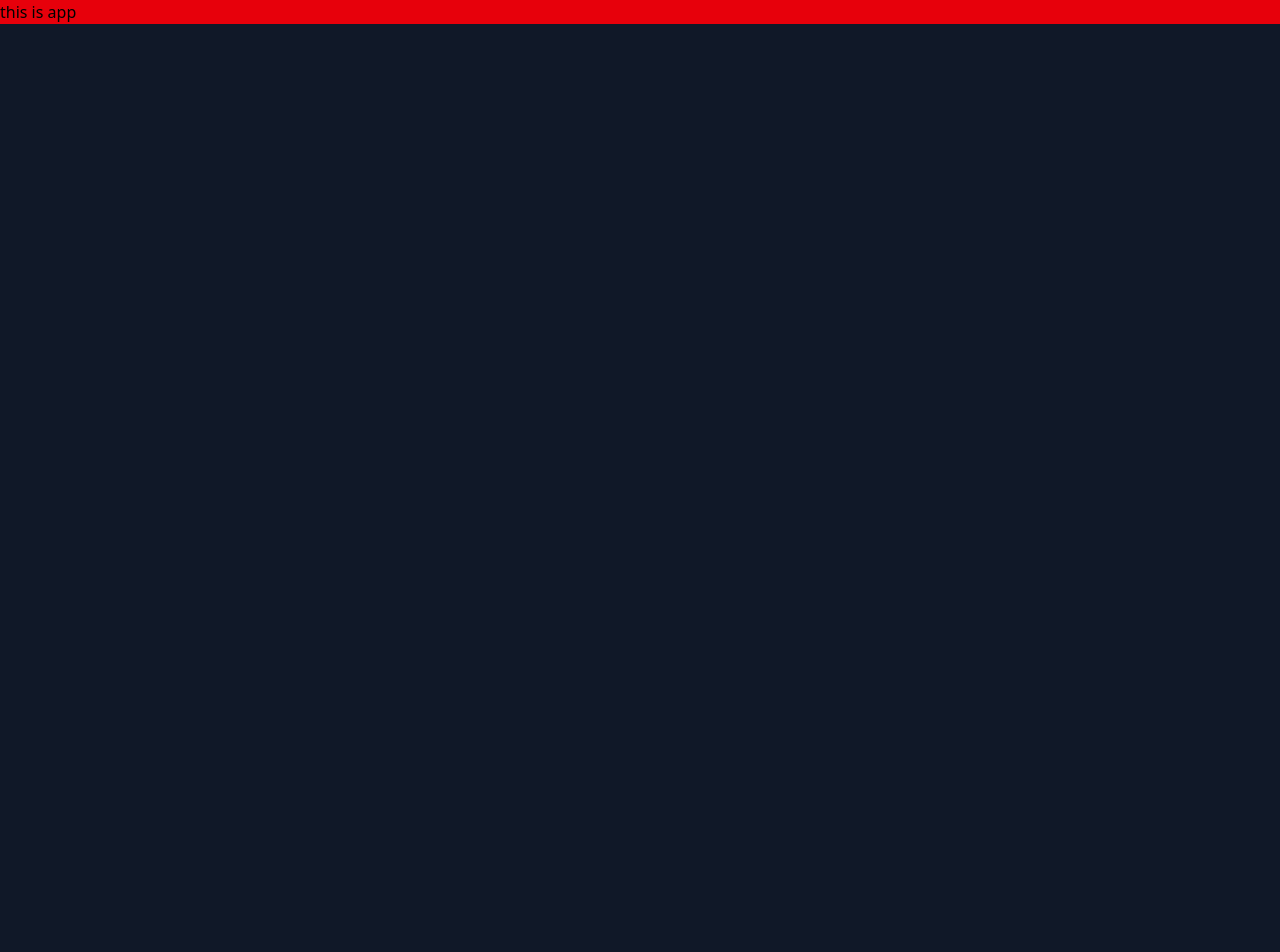
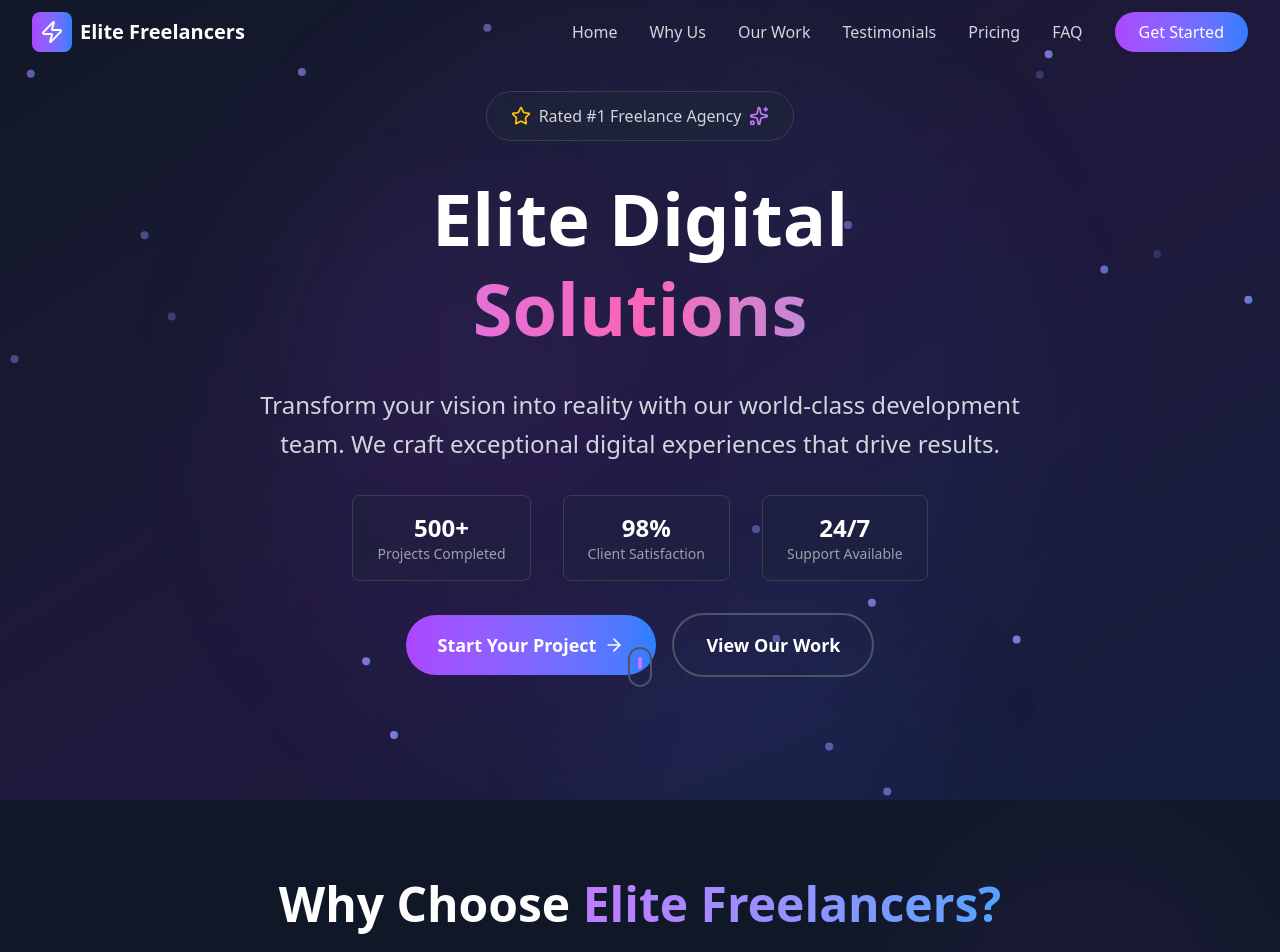
Before and after one commit to Devilcoder2/EliteFreelancers, a React (Vite) app: page / in a window 1280 px wide. Shown: the top 952 px of the page. Before the commit the page ends 800 px from the top, so only its background shows below. Built offline with nearby package versions, Linux system fonts and the light colour scheme.

Commit message:
Update App.tsx

```diff
--- a/src/App.tsx
+++ b/src/App.tsx
@@ -1,5 +1,25 @@
-const App = () => {
-  return <div className="bg-red-600">this is app</div>
+import FAQ from './components/FAQ';
+import Footer from './components/Footer';
+import Hero from './components/Hero';
+import Navbar from './components/Navbar';
+import OurWork from './components/OurWork';
+import Pricing from './components/Pricing';
+import Testimonials from './components/Testimonals';
+import WhyUs from './components/WhyUs';
+
+function App() {
+  return (
+    <div className="min-h-screen bg-gray-900">
+      <Navbar />
+      <Hero />
+      <WhyUs />
+      <OurWork />
+      <Testimonials />
+      <Pricing />
+      <FAQ />
+      <Footer />
+    </div>
+  );
 }
 
 export default App;
```
